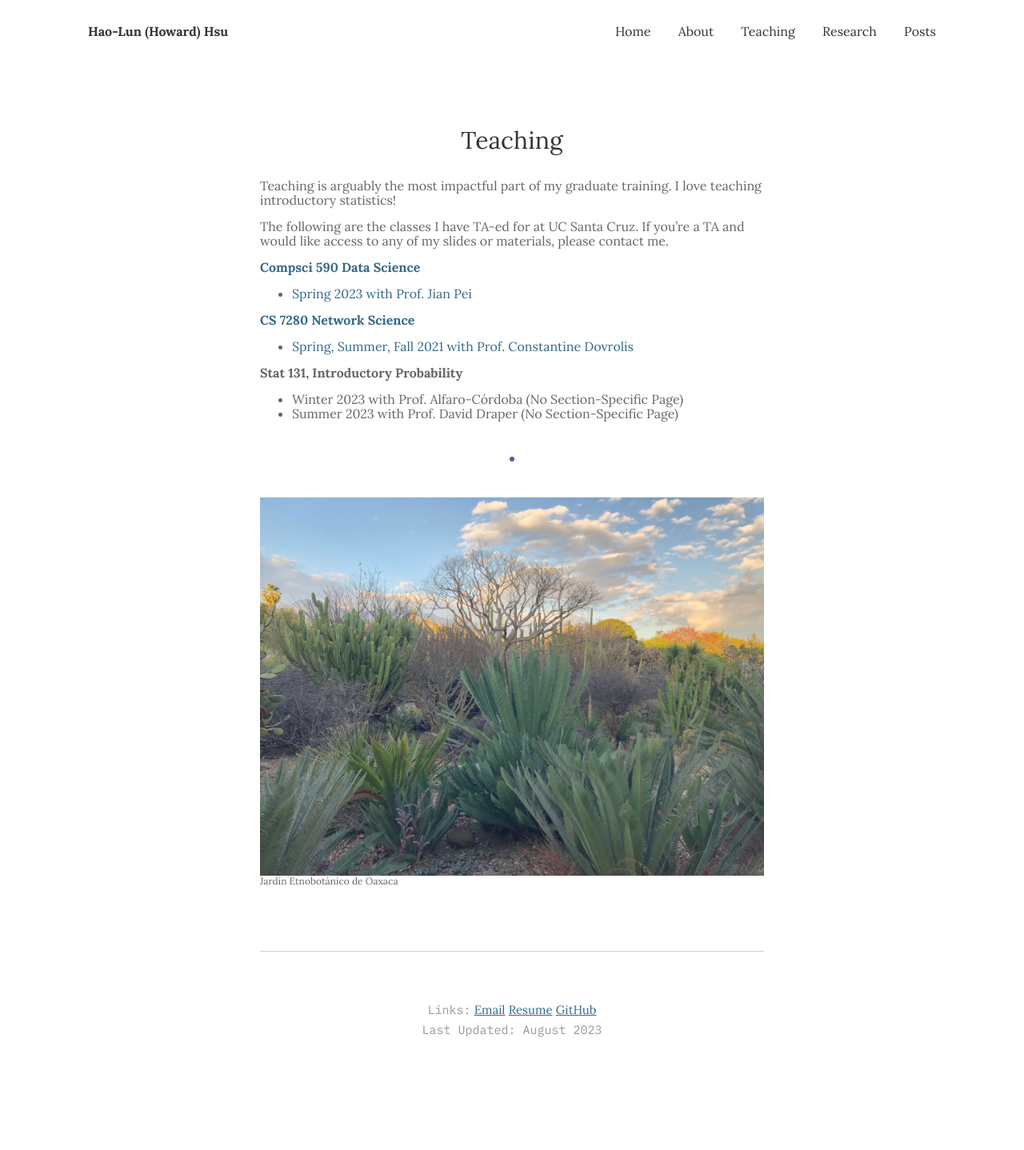
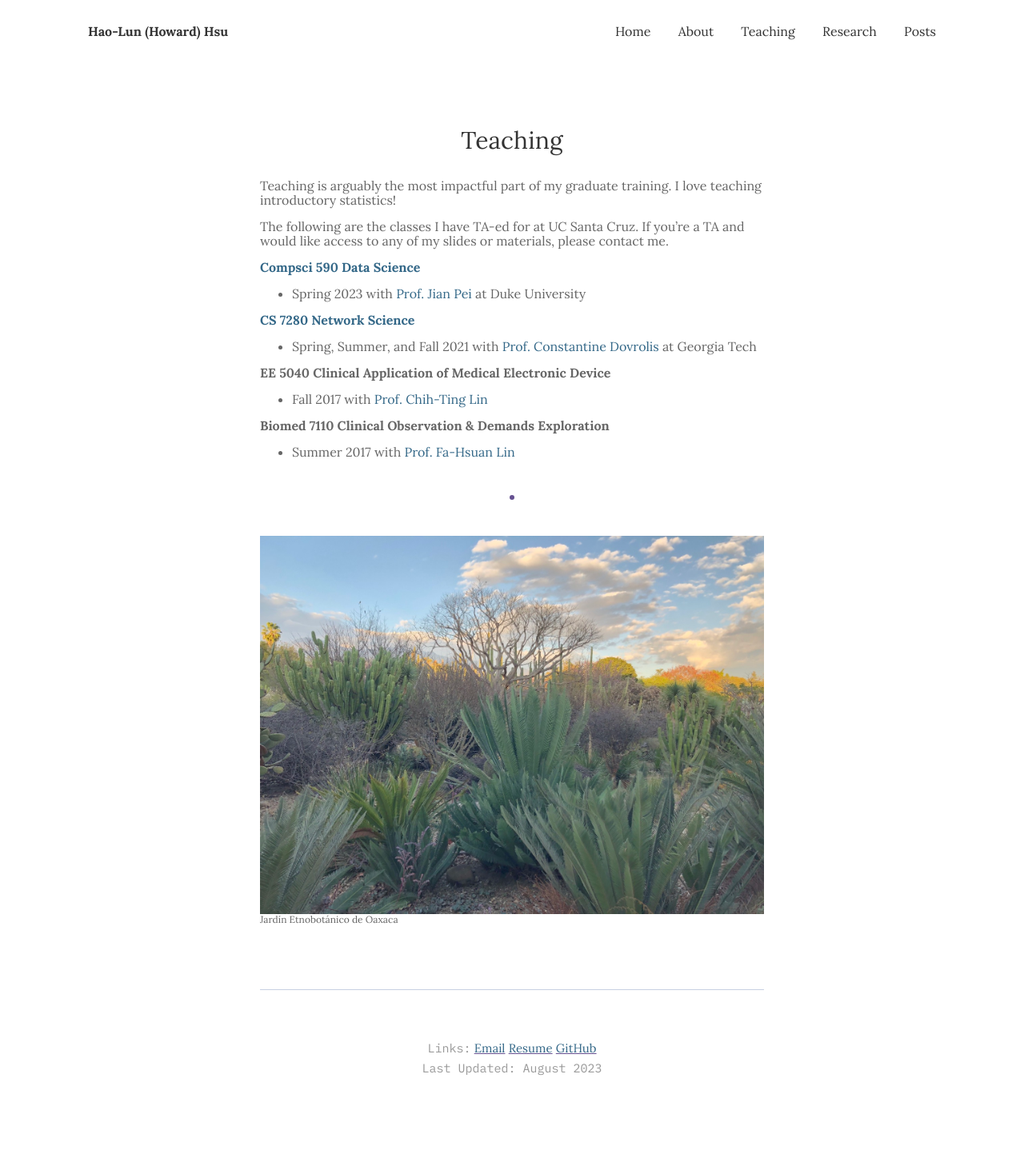
Before and after one commit to hlhsu/hlhsu_new.github.io, a Jekyll site: the page built from _pages/3_teaching.md, in a window 1280 px wide. Shown: the whole page at 80% size. Built offline with Jekyll 4.4.1, drawn with Linux system fonts in a browser that asks for light colours; before the commit the page ends 1390 px from its top, so only the background shows below that.

Commit message:
Update 3_teaching.md

```diff
--- a/_pages/3_teaching.md
+++ b/_pages/3_teaching.md
@@ -13,16 +13,19 @@ If you're a TA and would like access to any of my slides or materials, please co
 
 **[Compsci 590 Data Science](https://sites.google.com/view/intro2ds/home)**
 
-* [Spring 2023 with Prof. Jian Pei](https://scholar.google.com/citations?user=zIMEVKsAAAAJ&hl=en)
+* Spring 2023 with [Prof. Jian Pei](https://scholar.google.com/citations?user=zIMEVKsAAAAJ&hl=en) at Duke University
 
 **[CS 7280 Network Science](https://faculty.cc.gatech.edu/~dovrolis/Courses/NetSci/)**
 
-* [Spring, Summer, Fall 2021 with Prof. Constantine Dovrolis](https://scholar.google.com/citations?user=sfuwsSwAAAAJ&hl=en)
+* Spring, Summer, and Fall 2021 with [Prof. Constantine Dovrolis](https://scholar.google.com/citations?user=sfuwsSwAAAAJ&hl=en) at Georgia Tech
 
-**Stat 131, Introductory Probability**
+**EE 5040 Clinical Application of Medical Electronic Device**
 
-* Winter 2023 with Prof. Alfaro-Córdoba (No Section-Specific Page)
-* Summer 2023 with Prof. David Draper (No Section-Specific Page)
+* Fall 2017 with [Prof. Chih-Ting Lin](https://scholar.google.com/citations?user=aXh0ViUAAAAJ&hl=en)
+
+**Biomed 7110 Clinical Observation & Demands Exploration**
+
+* Summer 2017 with [Prof. Fa-Hsuan Lin](https://scholar.google.com/citations?user=d7qkLhoAAAAJ&hl=en)
 
 ***
 
```
